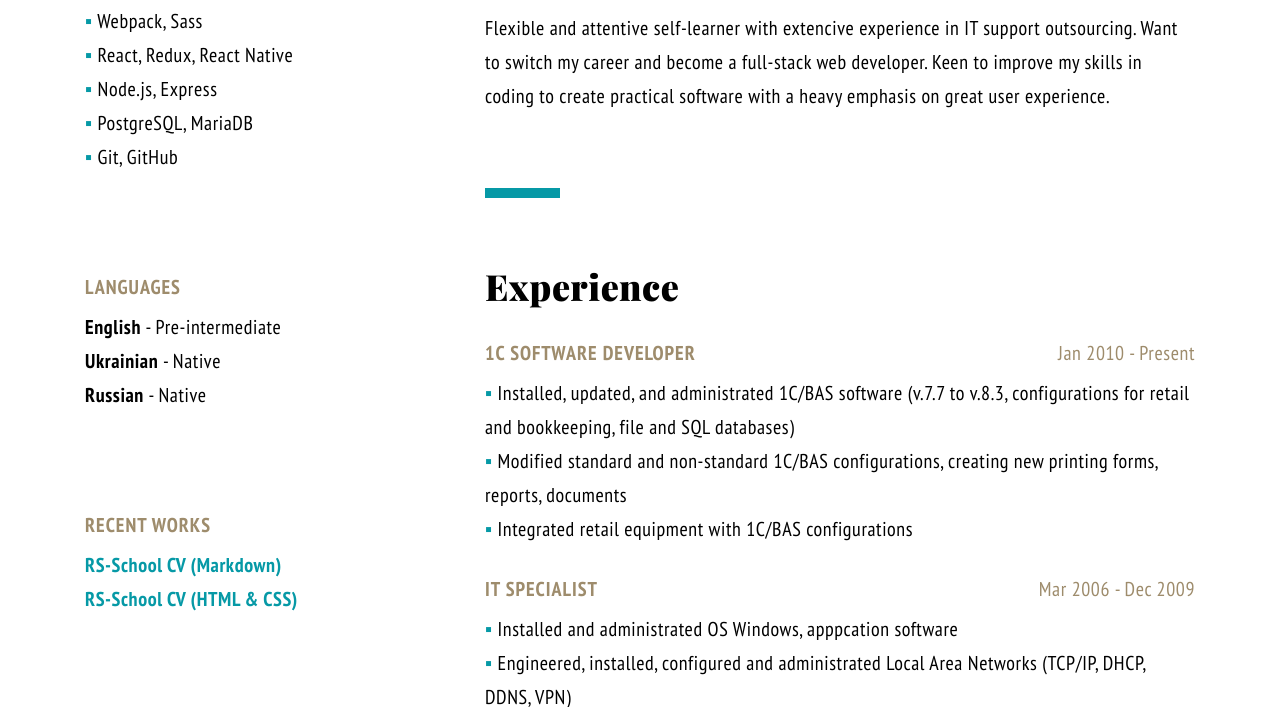
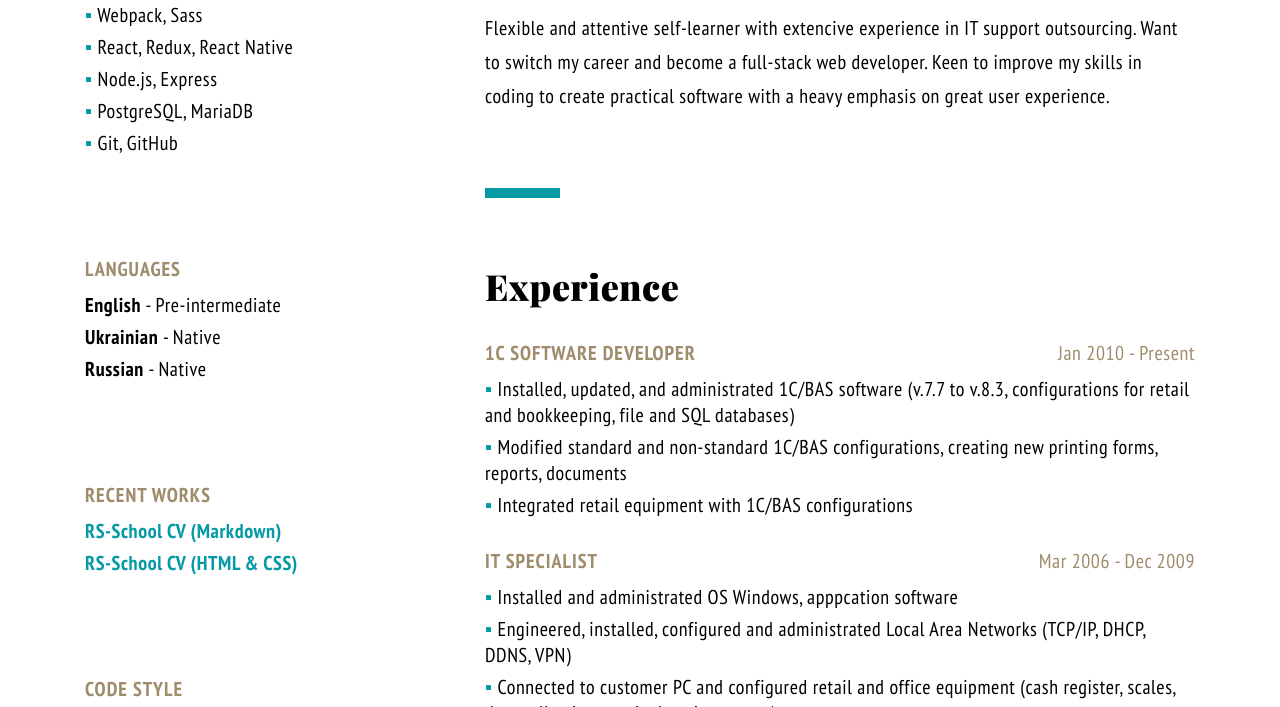
Before and after one commit to sashua/rsschool-cv, a plain HTML site: page index.html in a window 1280 px wide. Shown: the part 765-1472 px from the top of the page. Drawn offline with nearby package versions, Linux system fonts and the light colour scheme; files that its build step writes are made by us from their sources.

Commit message:
Revert "fix: fix some bugs"

```diff
--- a/sass/_components.scss
+++ b/sass/_components.scss
@@ -47,10 +47,11 @@
 }
 
 .list__item {
-  line-height: 1.7;
+  margin-bottom: 6px;
 
   &--markered::before {
     content: "▪ ";
+    font-size: inherit;
     color: $accentColor;
   }
 }
```
Also changed, not shown: styles/main.css, 1 other file.
